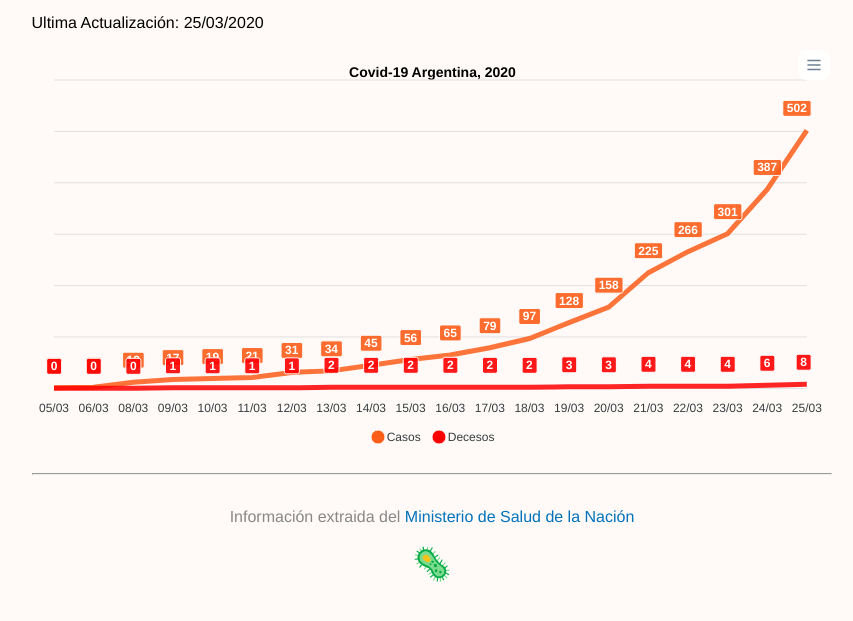
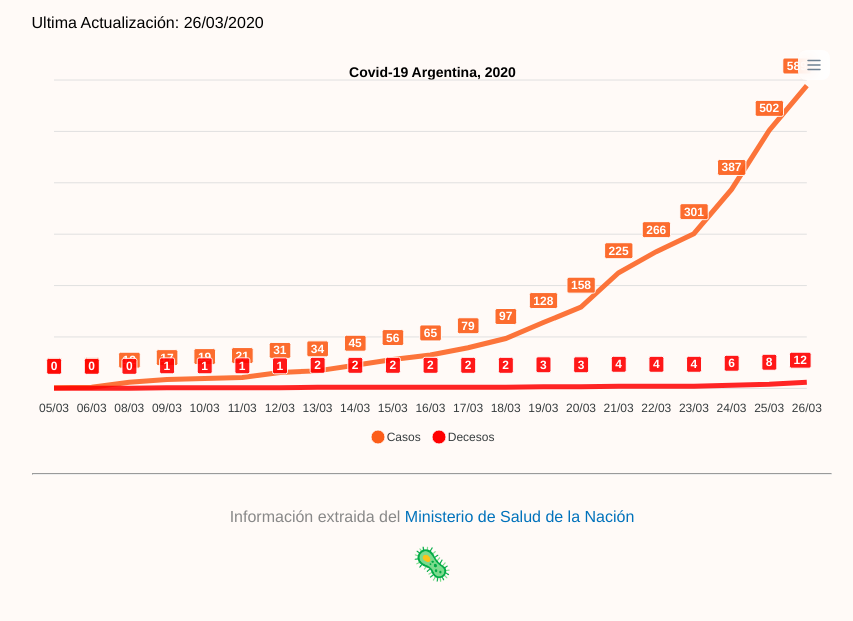
Before and after one commit to jagomez967/CovidArg, a plain HTML site: page index.html in a window 1280 px wide. Shown: the part 131-752 px from the top of the page, without its empty margins (208-1061 px from the left). Drawn offline with nearby package versions, Linux system fonts and the light colour scheme.

Commit message:
26/03/2020

```diff
--- a/index.html
+++ b/index.html
@@ -44,7 +44,7 @@
             <article>
                 <header>
                     <h1>Covid-19 ARG</h1>
-                    <p>Ultima Actualización: <time datetime="20200325">25/03/2020</time></p>
+                    <p>Ultima Actualización: <time datetime="20200326">26/03/2020</time></p>
                 </header>
                 <body>
                     <div id='chart'></div>
@@ -95,7 +95,8 @@
         {x: "22/03", y: 266},
         {x: "23/03", y: 301},
         {x: "24/03", y: 387},
-        {x: "25/03", y: 502}
+        {x: "25/03", y: 502},
+        {x: "26/03", y: 589}
         ],
 
         },{name: 'Decesos',
@@ -119,7 +120,8 @@
         {x: "22/03", y: 4},
         {x: "23/03", y: 4},
         {x: "24/03", y: 6},
-        {x: "25/03", y: 8}
+        {x: "25/03", y: 8},
+        {x: "26/03", y: 12}
         ]
         }],
           chart: {
```
